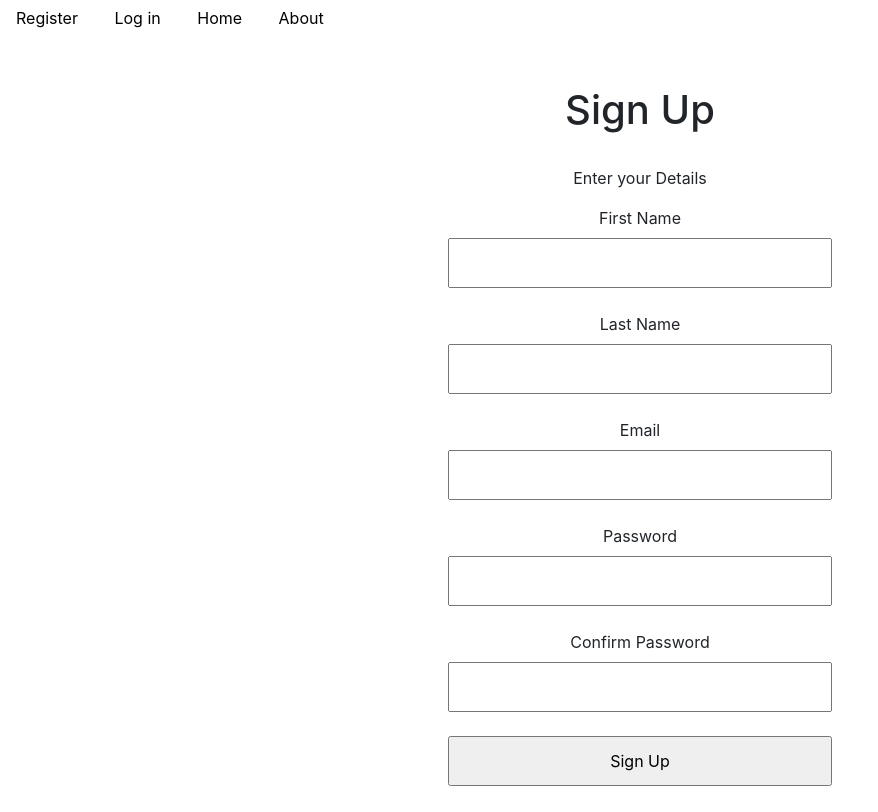
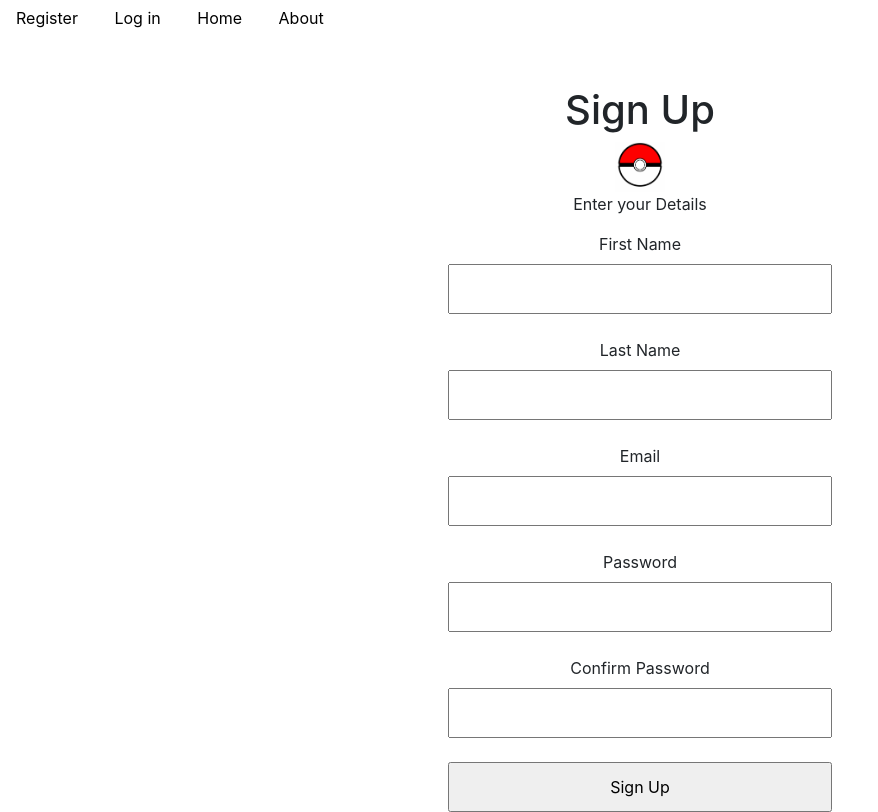
Before and after one commit to alexnderkong/individual, a Flask app: page /register in a window 1280 px wide. Shown: the whole page, without its empty margins (0-878 px from the left). Before the commit the page ends 786 px from the top, so only its background shows below. Run offline with Flask 2, Linux system fonts and the light colour scheme; some libraries are stand-ins or nearby versions.

Commit message:
added updated css styling to nonuser pages

```diff
--- a/application/static/styles.css
+++ b/application/static/styles.css
@@ -149,3 +149,8 @@ a:hover{
   background-color: black;
   border-color: black;
 }
+
+.ball{
+  width:50px;
+  height: 50px;
+}
--- a/application/templates/about.html
+++ b/application/templates/about.html
@@ -2,6 +2,7 @@
 {% block body_content %}
 <div class="accounts">
 	<h1>About Pokedex</h1>
+		<img class="ball" src="static/pokeball.jpg">
 	<p>About Us</p>
 	<h2>FAQ's</h2>
 	<h2>Who We Are</h2>
--- a/application/templates/home.html
+++ b/application/templates/home.html
@@ -2,6 +2,7 @@
 {% block body_content %}
 <div class="accounts">
 	<h1>Pokedex</h1>
+		<img class="ball" src="static/pokeball.jpg">
 	<p><strong>Catalog all of your Pokemon</strong></p><br>
 
 <iframe width="800" height="415" src="https://www.youtube.com/embed/fKiz265SMME" frameborder="0" allow="accelerometer; autoplay; encrypted-media; gyroscope; picture-in-picture" allowfullscreen></iframe>
--- a/application/templates/login.html
+++ b/application/templates/login.html
@@ -2,6 +2,7 @@
 {% block body_content %}
 <div class="accounts">
 	<h1>Login Page</h1>
+		<img class="ball" src="static/pokeball.jpg">
 	<p>Enter your Email & Password!</p>
 
 <div class="form">
--- a/application/templates/register.html
+++ b/application/templates/register.html
@@ -1,7 +1,8 @@
 {% extends "layout.html" %}
 {% block body_content %}
 <div class="accounts">
-<h1>Sign Up</h1><br>
+<h1>Sign Up</h1>
+<img class="ball" src="static/pokeball.jpg">
 <p>Enter your Details</p>
 
 <div class="form">
```
Also changed, not shown: application/static/pokeball.jpg (added).
